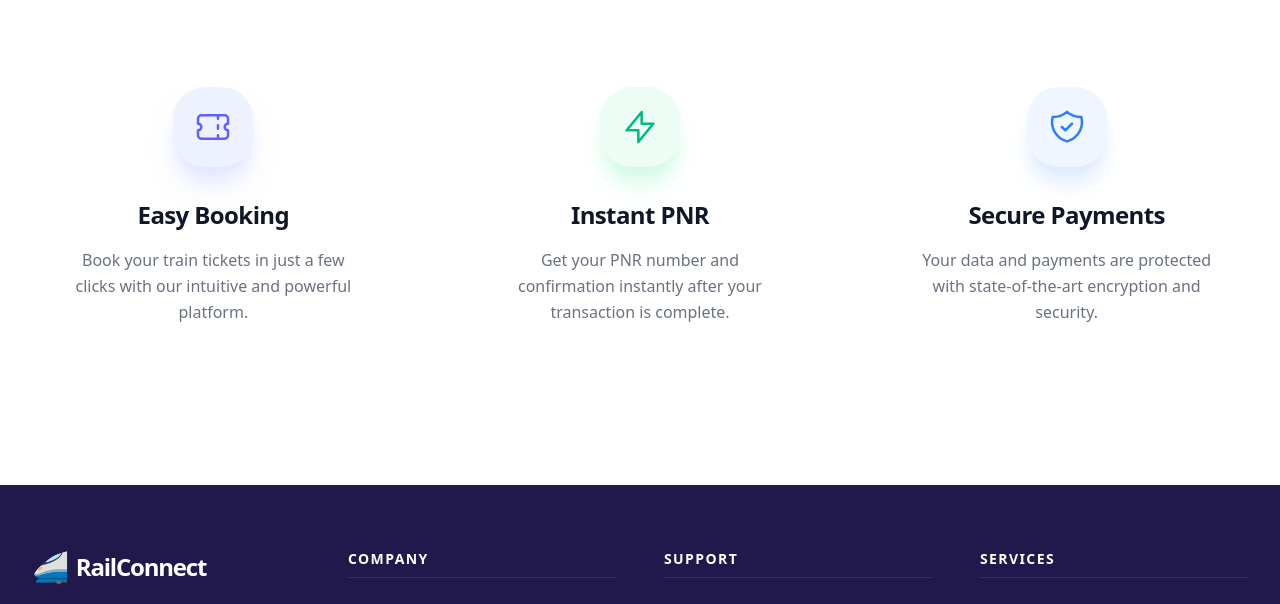
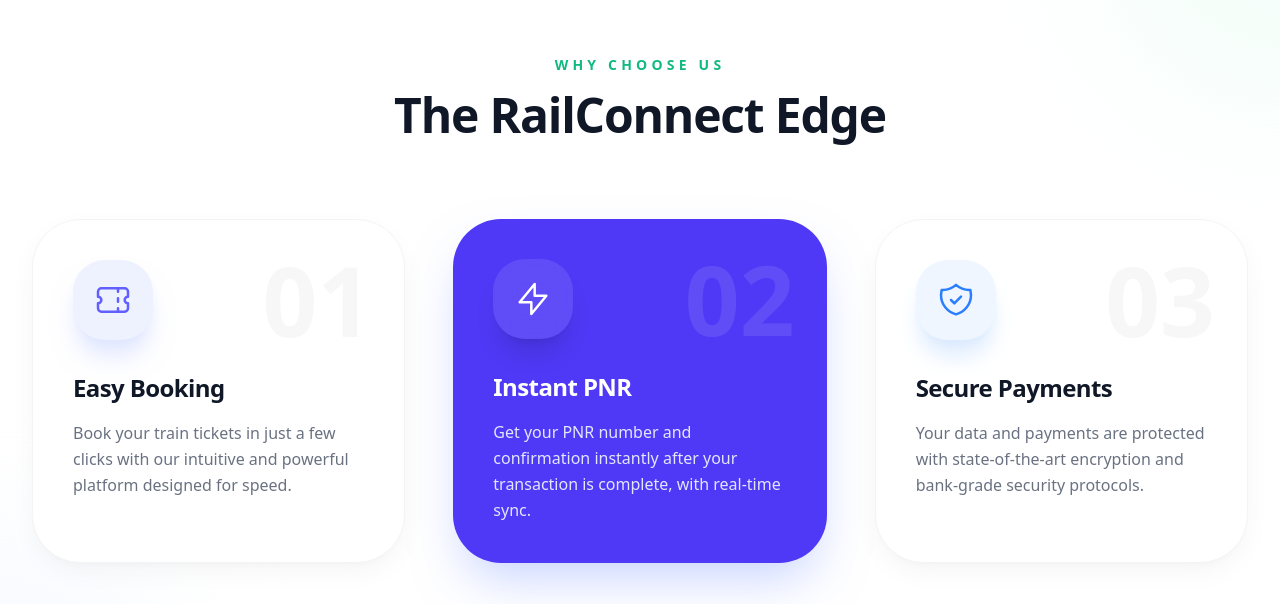
Before and after one commit to RishiVykunta/RMS, a Next.js app: page / in a window 1280 px wide. Shown: the part 2414-3018 px from the top of the page. Built offline with nearby package versions, Linux system fonts and the light colour scheme; no server answers; the database is empty.

Commit message:
style: final UI overhaul of Features section with modern card interface

```diff
--- a/app/page.tsx
+++ b/app/page.tsx
@@ -366,37 +366,49 @@
       </section>
 
       {/* Features Section */}
-      <section className="py-32 bg-white">
-        <div className="max-w-7xl mx-auto px-4 sm:px-6 lg:px-8">
-          <div className="grid grid-cols-1 md:grid-cols-3 gap-16">
-            <div className="text-center group p-8 rounded-[2.5rem] hover:bg-gray-50/50 transition-all duration-500">
-              <div className="w-20 h-20 rounded-[2rem] bg-indigo-50 text-indigo-500 flex items-center justify-center mb-8 mx-auto group-hover:bg-indigo-500 group-hover:text-white group-hover:scale-110 transition-all duration-500 shadow-xl shadow-indigo-100 group-hover:shadow-indigo-200">
+      <section className="py-32 bg-white relative overflow-hidden">
+        {/* Decorative Background Elements */}
+        <div className="absolute top-0 right-0 w-96 h-96 bg-emerald-50/50 rounded-full blur-3xl -translate-y-1/2 translate-x-1/2 pointer-events-none" />
+        <div className="absolute bottom-0 left-0 w-80 h-80 bg-blue-50/50 rounded-full blur-3xl translate-y-1/2 -translate-x-1/2 pointer-events-none" />
+
+        <div className="max-w-7xl mx-auto px-4 sm:px-6 lg:px-8 relative z-10">
+          <div className="text-center mb-20">
+            <h2 className="text-sm font-black text-brand uppercase tracking-[0.3em] mb-4">Why Choose Us</h2>
+            <p className="text-4xl md:text-5xl font-black text-gray-900 tracking-tight">The RailConnect Edge</p>
+          </div>
+
+          <div className="grid grid-cols-1 md:grid-cols-3 gap-12">
+            <div className="group relative p-10 rounded-[3rem] bg-white border border-gray-100 shadow-premium hover:shadow-2xl transition-all duration-500 hover:-translate-y-2 overflow-hidden">
+              <div className="absolute top-0 right-0 p-8 opacity-[0.03] text-8xl font-black pointer-events-none group-hover:scale-110 transition-transform duration-700">01</div>
+              <div className="w-20 h-20 rounded-[2rem] bg-indigo-50 text-indigo-500 flex items-center justify-center mb-8 group-hover:bg-indigo-500 group-hover:text-white group-hover:scale-110 transition-all duration-500 shadow-xl shadow-indigo-100 group-hover:shadow-indigo-200">
                 <svg className="w-10 h-10" fill="none" stroke="currentColor" viewBox="0 0 24 24">
                   <path strokeLinecap="round" strokeLinejoin="round" strokeWidth="1.5" d="M15 5v2m0 4v2m0 4v2M5 5a2 2 0 00-2 2v3a2 2 0 110 4v3a2 2 0 002 2h14a2 2 0 002-2v-3a2 2 0 110-4V7a2 2 0 00-2-2H5z" />
                 </svg>
               </div>
               <h3 className="text-2xl font-black text-gray-900 mb-4 tracking-tight">Easy Booking</h3>
-              <p className="text-gray-500 leading-relaxed font-medium">Book your train tickets in just a few clicks with our intuitive and powerful platform.</p>
+              <p className="text-gray-500 leading-relaxed font-medium">Book your train tickets in just a few clicks with our intuitive and powerful platform designed for speed.</p>
             </div>
 
-            <div className="text-center group p-8 rounded-[2.5rem] hover:bg-gray-50/50 transition-all duration-500">
-              <div className="w-20 h-20 rounded-[2rem] bg-emerald-50 text-emerald-500 flex items-center justify-center mb-8 mx-auto group-hover:bg-emerald-500 group-hover:text-white group-hover:scale-110 transition-all duration-500 shadow-xl shadow-emerald-100 group-hover:shadow-emerald-200">
+            <div className="group relative p-10 rounded-[3rem] bg-indigo-600 shadow-2xl shadow-indigo-200 hover:shadow-indigo-300 transition-all duration-500 hover:-translate-y-2 overflow-hidden">
+              <div className="absolute top-0 right-0 p-8 opacity-[0.1] text-8xl font-black text-white pointer-events-none group-hover:scale-110 transition-transform duration-700">02</div>
+              <div className="w-20 h-20 rounded-[2rem] bg-white/10 text-white flex items-center justify-center mb-8 backdrop-blur-md group-hover:bg-white group-hover:text-indigo-600 group-hover:scale-110 transition-all duration-500 shadow-xl shadow-black/10">
                 <svg className="w-10 h-10" fill="none" stroke="currentColor" viewBox="0 0 24 24">
                   <path strokeLinecap="round" strokeLinejoin="round" strokeWidth="1.5" d="M13 10V3L4 14h7v7l9-11h-7z" />
                 </svg>
               </div>
-              <h3 className="text-2xl font-black text-gray-900 mb-4 tracking-tight">Instant PNR</h3>
-              <p className="text-gray-500 leading-relaxed font-medium">Get your PNR number and confirmation instantly after your transaction is complete.</p>
+              <h3 className="text-2xl font-black text-white mb-4 tracking-tight">Instant PNR</h3>
+              <p className="text-indigo-100 leading-relaxed font-medium">Get your PNR number and confirmation instantly after your transaction is complete, with real-time sync.</p>
             </div>
 
-            <div className="text-center group p-8 rounded-[2.5rem] hover:bg-gray-50/50 transition-all duration-500">
-              <div className="w-20 h-20 rounded-[2rem] bg-blue-50 text-blue-500 flex items-center justify-center mb-8 mx-auto group-hover:bg-blue-500 group-hover:text-white group-hover:scale-110 transition-all duration-500 shadow-xl shadow-blue-100 group-hover:shadow-blue-200">
+            <div className="group relative p-10 rounded-[3rem] bg-white border border-gray-100 shadow-premium hover:shadow-2xl transition-all duration-500 hover:-translate-y-2 overflow-hidden">
+              <div className="absolute top-0 right-0 p-8 opacity-[0.03] text-8xl font-black pointer-events-none group-hover:scale-110 transition-transform duration-700">03</div>
+              <div className="w-20 h-20 rounded-[2rem] bg-blue-50 text-blue-500 flex items-center justify-center mb-8 group-hover:bg-blue-500 group-hover:text-white group-hover:scale-110 transition-all duration-500 shadow-xl shadow-blue-100 group-hover:shadow-blue-200">
                 <svg className="w-10 h-10" fill="none" stroke="currentColor" viewBox="0 0 24 24">
                   <path strokeLinecap="round" strokeLinejoin="round" strokeWidth="1.5" d="M9 12l2 2 4-4m5.618-4.016A11.955 11.955 0 0112 2.944a11.955 11.955 0 01-8.618 3.034L3 9c0 5.591 3.824 10.29 9 11.622 5.176-1.332 9-6.03 9-11.622l-.382-3.032z" />
                 </svg>
               </div>
               <h3 className="text-2xl font-black text-gray-900 mb-4 tracking-tight">Secure Payments</h3>
-              <p className="text-gray-500 leading-relaxed font-medium">Your data and payments are protected with state-of-the-art encryption and security.</p>
+              <p className="text-gray-500 leading-relaxed font-medium">Your data and payments are protected with state-of-the-art encryption and bank-grade security protocols.</p>
             </div>
           </div>
         </div>
```
